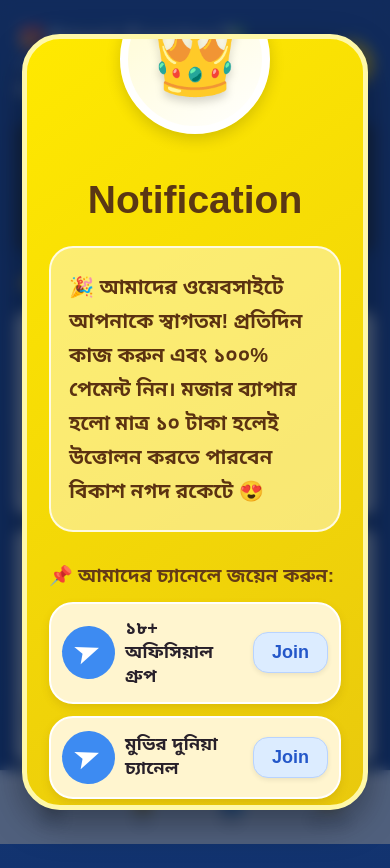
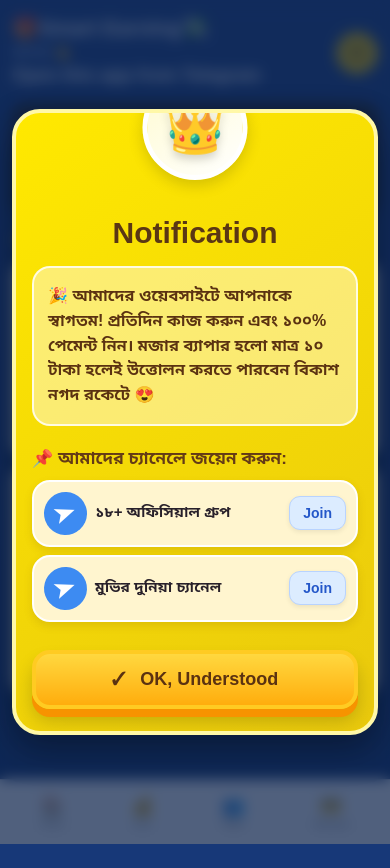
Before and after one commit to funnymovies887-hash/smart-earning-mini-app, a website: page index.html in a window 390 px wide. After the commit the page ends 844 px from the top, so only its background shows below. Drawn offline with Linux system fonts and the light colour scheme; no server answers.

Commit message:
Update style.css

````diff
--- a/style.css
+++ b/style.css
@@ -36,95 +36,186 @@ body{margin:0;font-family:Arial,"Noto Sans Bengali",sans-serif;background:#17387
  .join-row strong{font-size:18px}.join-btn{font-size:18px;padding:9px 18px}.understood{font-size:23px}
 }
 
-```css
-/* ===== Mobile Responsive Fix ===== */
+/* ===== Mobile Responsive ===== */
 
-* {
-    box-sizing: border-box;
+@media (max-width: 600px) {
+
+    .app {
+        max-width: 100%;
+        padding: 12px 12px 82px;
     }
 
-html,
-body {
-    width: 100%;
-    max-width: 100%;
-    overflow-x: hidden;
+    .top {
+        margin: 4px 0 14px;
     }
 
-body {
-    margin: 0;
+    .brand {
+        font-size: 21px;
     }
 
-/* Main app container */
-.container,
-.app-container,
-.main-container {
-    width: 100%;
-    max-width: 480px;
-    margin-left: auto;
-    margin-right: auto;
+    .top h2 {
+        font-size: 18px;
     }
 
-/* Mobile */
-@media (max-width: 600px) {
+    .avatar {
+        width: 42px;
+        height: 42px;
+        font-size: 17px;
+    }
 
-    body {
+    .card {
+        padding: 13px;
+        margin: 9px 0;
+        border-radius: 14px;
+    }
+
+    .money {
+        font-size: 29px;
+        margin: 6px 0 12px;
+    }
+
+    .stats {
+        font-size: 12px;
+    }
+
+    .task button,
+    .card button {
+        padding: 9px 12px;
+        font-size: 13px;
+    }
+
+    input {
+        padding: 11px;
         font-size: 14px;
     }
 
-    .container,
-    .app-container,
-    .main-container {
-        width: 100%;
-        max-width: 430px;
-        padding-left: 12px;
-        padding-right: 12px;
+    h3 {
+        font-size: 16px;
+        margin: 14px 2px 7px;
     }
 
-    h1 {
-        font-size: 24px;
+    .bottom {
+        max-width: 100%;
+        padding: 6px;
     }
 
-    h2 {
-        font-size: 20px;
+    .bottom button {
+        font-size: 18px;
     }
 
-    h3 {
-        font-size: 17px;
+    .bottom small {
+        font-size: 9px;
     }
 
-    button,
-    .btn {
-        min-height: 42px;
-        padding: 10px 14px;
-        font-size: 14px;
+    /* Notification */
+    .notice-overlay {
+        padding: 12px;
     }
 
-    input,
-    select,
-    textarea {
+    .notice-card {
+        width: 100%;
+        max-height: 90vh;
+        border-radius: 28px;
+        padding: 55px 16px 22px;
+        border-width: 4px;
+    }
+
+    .notice-icon-wrap {
+        width: 105px;
+        height: 105px;
+        top: -38px;
+        border-width: 5px;
+    }
+
+    .notice-icon {
+        font-size: 50px;
+    }
+
+    .bell {
+        width: 38px;
+        height: 38px;
+        font-size: 18px;
+        border-width: 3px;
+    }
+
+    .notice-card h1 {
+        font-size: 30px;
+        margin: 48px 0 16px;
+    }
+
+    .notice-message {
+        font-size: 16px;
+        line-height: 1.55;
+        padding: 16px 14px;
+        border-radius: 18px;
+    }
+
+    .join-title {
+        font-size: 17px;
+        margin: 22px 0 9px;
+    }
+
+    .join-row {
+        gap: 8px;
+        padding: 10px;
+        margin: 8px 0;
+        border-radius: 18px;
+    }
+
+    .telegram-circle {
+        flex: 0 0 43px;
+        width: 43px;
+        height: 43px;
+        font-size: 23px;
+    }
+
+    .join-row strong {
+        font-size: 15px;
+    }
+
+    .join-btn {
         font-size: 14px;
-        padding: 10px;
+        padding: 8px 13px;
+        border-radius: 11px;
+    }
+
+    .understood {
+        font-size: 18px;
+        padding: 15px 8px;
+        margin-top: 20px;
+        border-width: 4px;
+        border-radius: 18px;
+    }
+}
+
+/* Extra small phones */
+@media (max-width: 380px) {
+
+    .app {
+        padding-left: 9px;
+        padding-right: 9px;
+    }
+
+    .brand {
+        font-size: 19px;
+    }
+
+    .money {
+        font-size: 27px;
     }
 
     .card {
-        padding: 14px;
-        border-radius: 12px;
+        padding: 11px;
     }
 
-    .modal {
-        width: calc(100% - 24px);
-        max-width: 400px;
-        margin: auto;
+    .notice-card h1 {
+        font-size: 27px;
     }
 
-    img {
-        max-width: 100%;
-        height: auto;
+    .notice-message {
+        font-size: 15px;
     }
 }
-
-/* Small phones */
-@media (max-width: 380px) {
 
     body {
         font-size: 13px;
````
Lines whose indentation alone changed are shown as unchanged.
